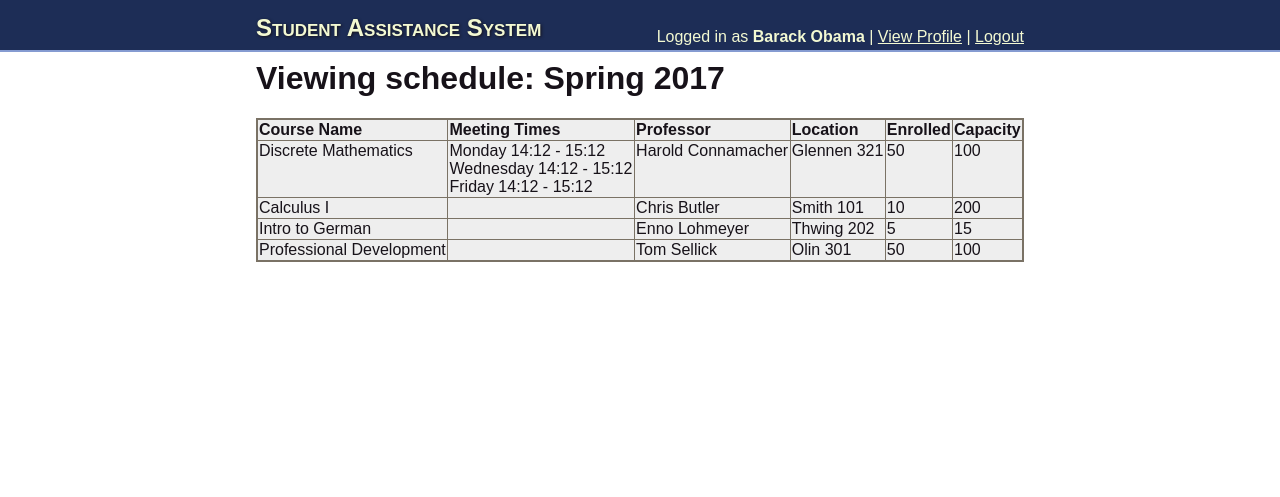
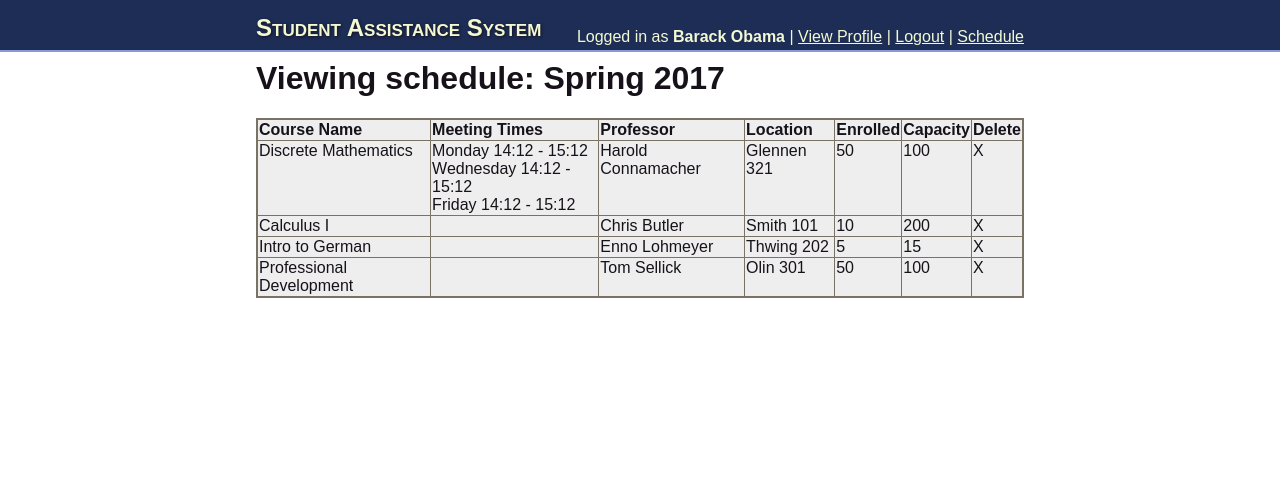
Before and after one commit to rinehart-eric/student-assistance-system, a Django app: template student_assistance_system/templates/student_assistance_system/view_schedule.html in a window 1280 px wide. Shown: the top 497 px of the page. Run offline with Django 3.2, Linux system fonts and the light colour scheme; the template is opened without the code that fills it: values that come from a table or form of the project are taken from there, others are empty; a user stored in the database is signed in; data comes from the database, SQL or seed files in the repository.

Commit message:
view schedule and drop down

```diff
--- a/student_assistance_system/static/student_assistance_system/css/style.css
+++ b/student_assistance_system/static/student_assistance_system/css/style.css
@@ -98,6 +98,13 @@ div#requirements a {
     margin: 0px 0px 5px 0px;
 }
 
+div#scheduleList a {
+    font-size: 20px;
+    color: #171219;
+    font-weight: bold;
+    margin: 0px 0px 5px 0px;
+}
+
 td.fulfilled {
     background-image: url("../images/fulfilled.png");
 }
--- a/student_assistance_system/templates/student_assistance_system/base_site.html
+++ b/student_assistance_system/templates/student_assistance_system/base_site.html
@@ -8,11 +8,28 @@
 </head>
 
 <body>
+    <script type="text/javascript" src="{% static 'student_assistance_system/js/requirements.js' %}"></script>
     <div id="top"><div id="header">
-        <div id="logo"><a href="{% url 'student_assistance_system:index' %}">Student Assistance System</a></div>
+        <div id="logo"><a href="{% url 'student_assistance_system:index' %}">Student Assistance System</a>
+        </div>
+
         <div id="links"><p>Logged in as <b>{{ user.profile.name }}</b>&nbsp;|&nbsp;<a
             href="{% url 'student_assistance_system:profile' %}">View Profile</a>&nbsp;|&nbsp;<a
-            href="{% url 'student_assistance_system:logout' %}">Logout</a></p>
+            href="{% url 'student_assistance_system:logout' %}">Logout</a> |
+            <a onclick="showHideDiv('set_content{{ forloop.counter }}')" href="#"> Schedule</a>
+            <div id="set_content{{ forloop.counter }}" style="display: none">
+            {% for schedule in schedules %}
+                <h3>
+                    <a href = "{% url 'student_assistance_system:view_schedule' schedule.id %}">
+                        {{schedule.name}}
+                    </a>
+                </h3>
+            {% endfor %}
+            </div>
+            </p>
+
+
+
         </div></div>
     </div><div id="content">
         {% block content %}{% endblock %}
--- a/student_assistance_system/templates/student_assistance_system/fragments/schedule_view.html
+++ b/student_assistance_system/templates/student_assistance_system/fragments/schedule_view.html
@@ -7,6 +7,7 @@
         <th>Location</th>
         <th>Enrolled</th>
         <th>Capacity</th>
+        <th>Delete</th>
     </tr>
     {% for section in schedule.sections.all %}
     <tr>
@@ -21,6 +22,7 @@
         <td valign="top">{{ section.location }}</td>
         <td valign="top">{{ section.enrolled }}</td>
         <td valign="top">{{ section.capacity }}</td>
+        <td valign="top"> X</td>
     </tr>
     {% endfor %}
 </table>
--- a/student_assistance_system/templates/student_assistance_system/view_schedule.html
+++ b/student_assistance_system/templates/student_assistance_system/view_schedule.html
@@ -1,14 +1,13 @@
 {% extends "student_assistance_system/base_site.html" %}
 
 {% load sas_tags %}
-
-{% block location %}
+{% block location %}Schedule{% endblock %}
 {% if schedule %}
     Viewing schedule: {{ schedule.name }}
 {% else %}
     Schedule not found
 {% endif %}
-{% endblock %}
+
 
 {% block content %}
 {% if schedule %}
```
Also changed, not shown: student_assistance_system/templates/student_assistance_system/index.html (line endings or trailing spaces).
